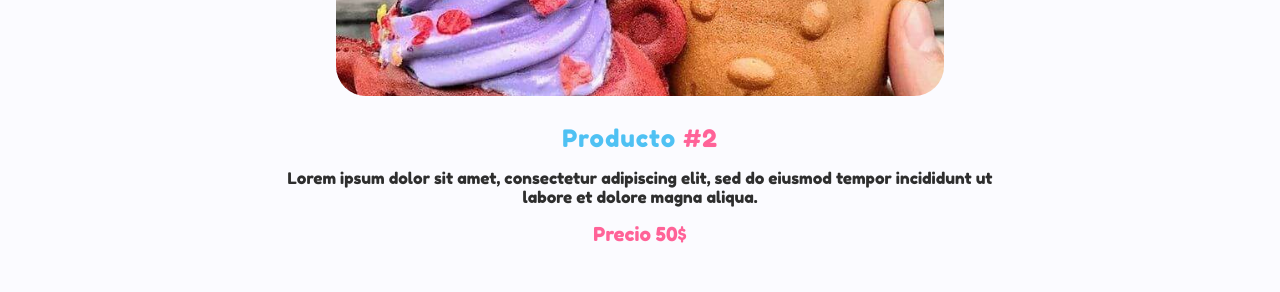
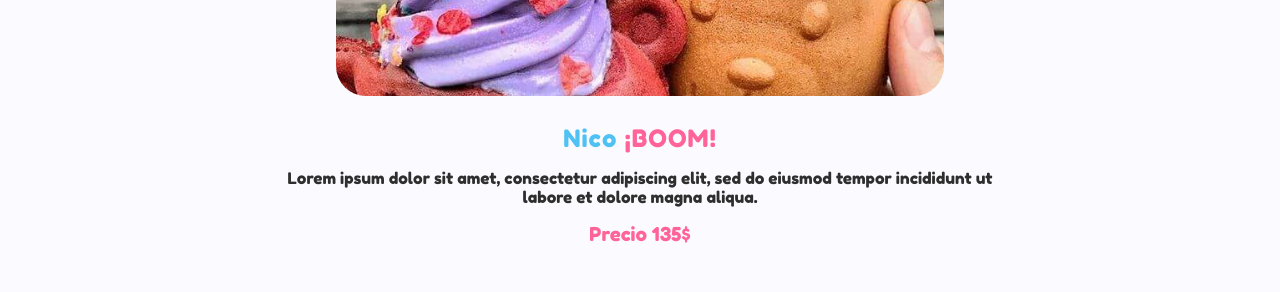
Before and after one commit to Carlos-Marte/nico-ice-landing-page, a plain HTML site: page index.html in a window 1280 px wide. Shown: the part 2580-2872 px from the top of the page. Drawn offline with Linux system fonts and the light colour scheme.

Commit message:
Agregando cambios menores

```diff
--- a/assets/css/style.css
+++ b/assets/css/style.css
@@ -168,7 +168,6 @@ body {
     transform: rotate(360deg);
     animation: mover 1.5s ease-out infinite alternate-reverse,
     rotar 1s 5s 1 ease;
-
 }
 
 @keyframes mover {
--- a/index.html
+++ b/index.html
@@ -149,12 +149,12 @@
 
                     <!-- Texto producto-->
                     <div class="menu__producto-texts">
-                        <h2 class="menu__h2 menu__h2--producto">Producto <span class="span">#2</span></h2>
+                        <h2 class="menu__h2 menu__h2--producto">Nico <span class="span">¡BOOM!</span></h2>
                         <p class="menu__p">
                             Lorem ipsum dolor sit amet, consectetur adipiscing elit, sed do eiusmod tempor incididunt ut
                             labore et dolore magna aliqua.
                         </p>
-                        <p class="menu__p menu__p--precio">Precio 50$</p>
+                        <p class="menu__p menu__p--precio">Precio 135$</p>
                     </div>
                 </div>
             </div>
```
